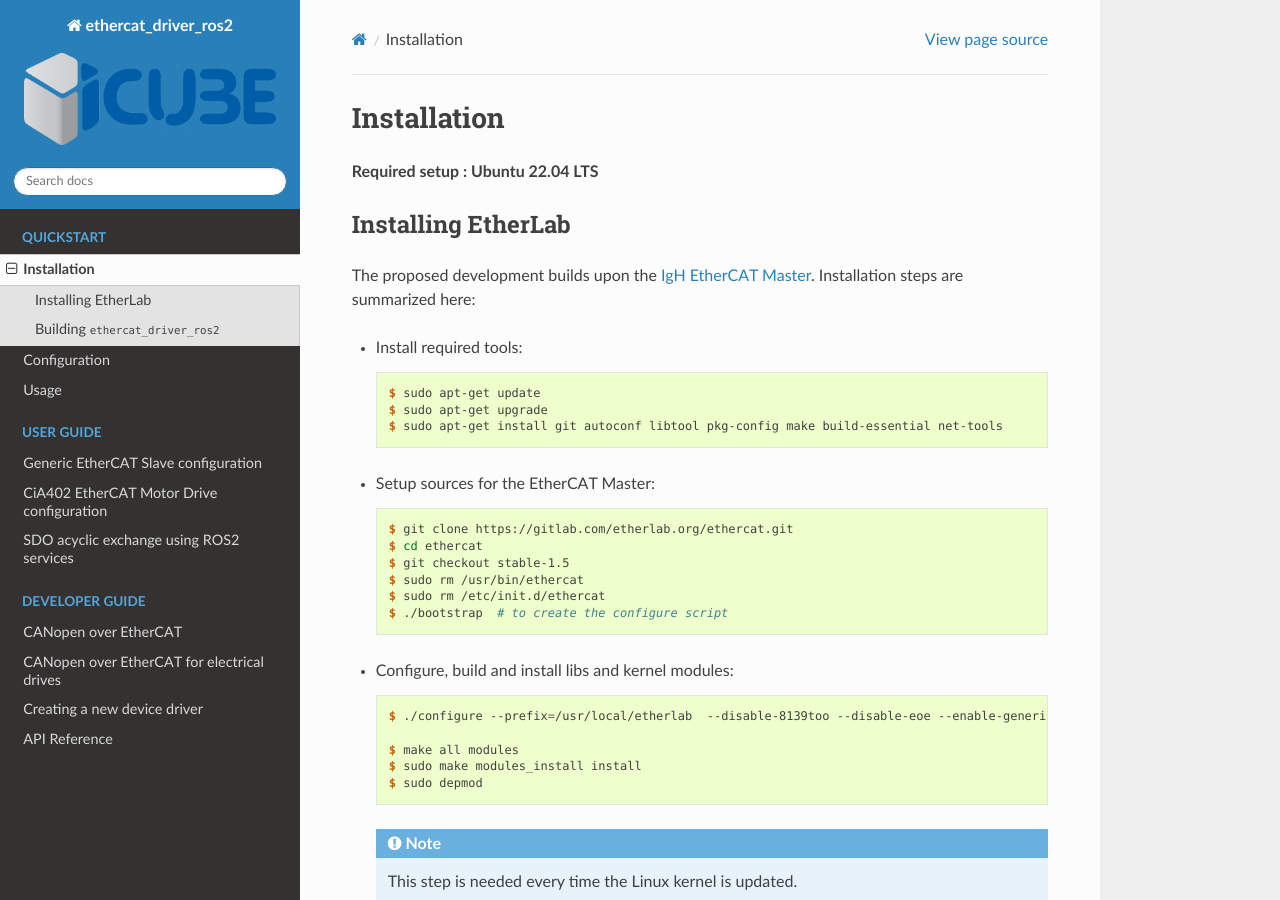
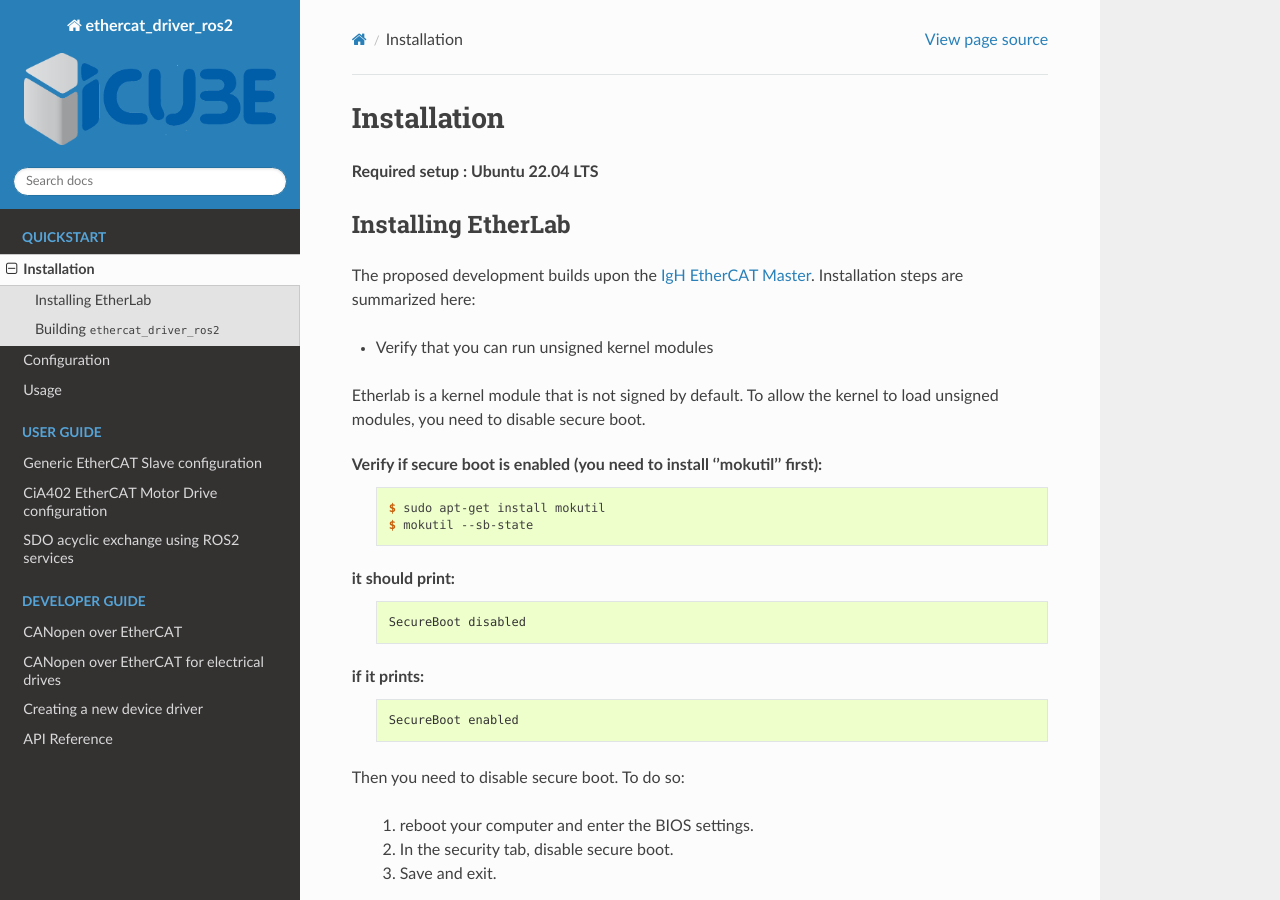
Before and after one commit to ICube-Robotics/ethercat_driver_ros2, a Sphinx documentation site: the page built from ethercat_driver_ros2/sphinx/quickstart/installation.rst, in a window 1280 px wide and 900 px high. Built offline with Sphinx 7.4.7 and the Read the Docs theme 2.0.0, drawn with Linux system fonts in a browser that asks for light colours; formulas are drawn with MathJax 3.

Commit message:
Explain that secure boot should be disabled to run the etherlab kernel module. Show how to check if secure boot is enabled or not and explain how to disable it.

```diff
--- a/ethercat_driver_ros2/sphinx/quickstart/installation.rst
+++ b/ethercat_driver_ros2/sphinx/quickstart/installation.rst
@@ -7,6 +7,34 @@ Installing EtherLab
 -------------------
 The proposed development builds upon the `IgH EtherCAT Master <https://etherlab.org/en/ethercat/>`_.
 Installation steps are summarized here:
+
+* Verify that you can run unsigned kernel modules
+
+Etherlab is a kernel module that is not signed by default.
+To allow the kernel to load unsigned modules, you need to disable secure boot.
+
+Verify if secure boot is enabled (you need to install ''mokutil'' first):
+  .. code-block:: console
+
+    $ sudo apt-get install mokutil
+    $ mokutil --sb-state
+
+it should print:
+  .. code-block:: console
+
+    SecureBoot disabled
+
+if it prints:
+  .. code-block:: console
+
+    SecureBoot enabled
+
+Then you need to disable secure boot.
+To do so:
+
+  1. reboot your computer and enter the BIOS settings.
+  2. In the security tab, disable secure boot.
+  3. Save and exit.
 
 * Install required tools:
 
```
